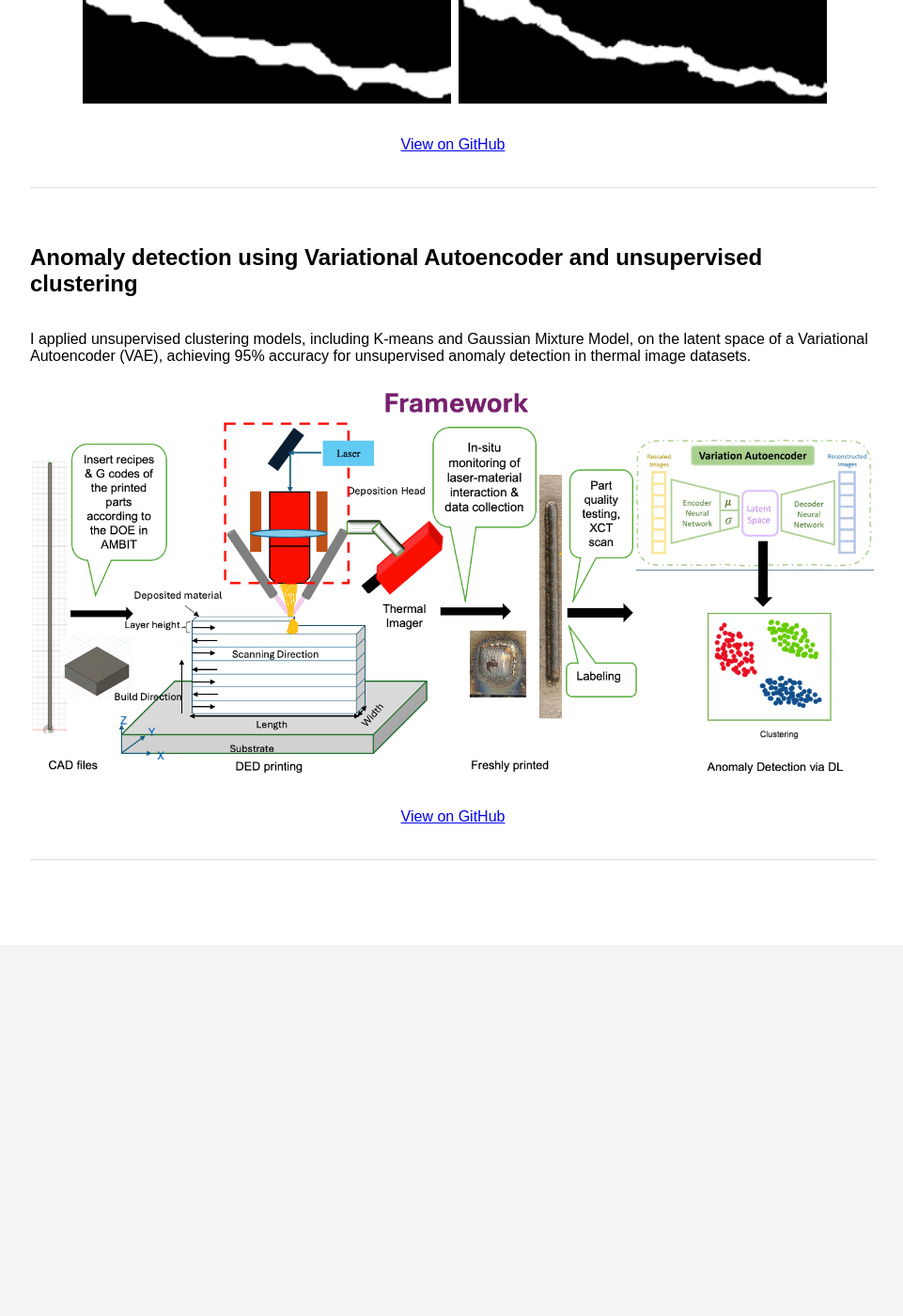
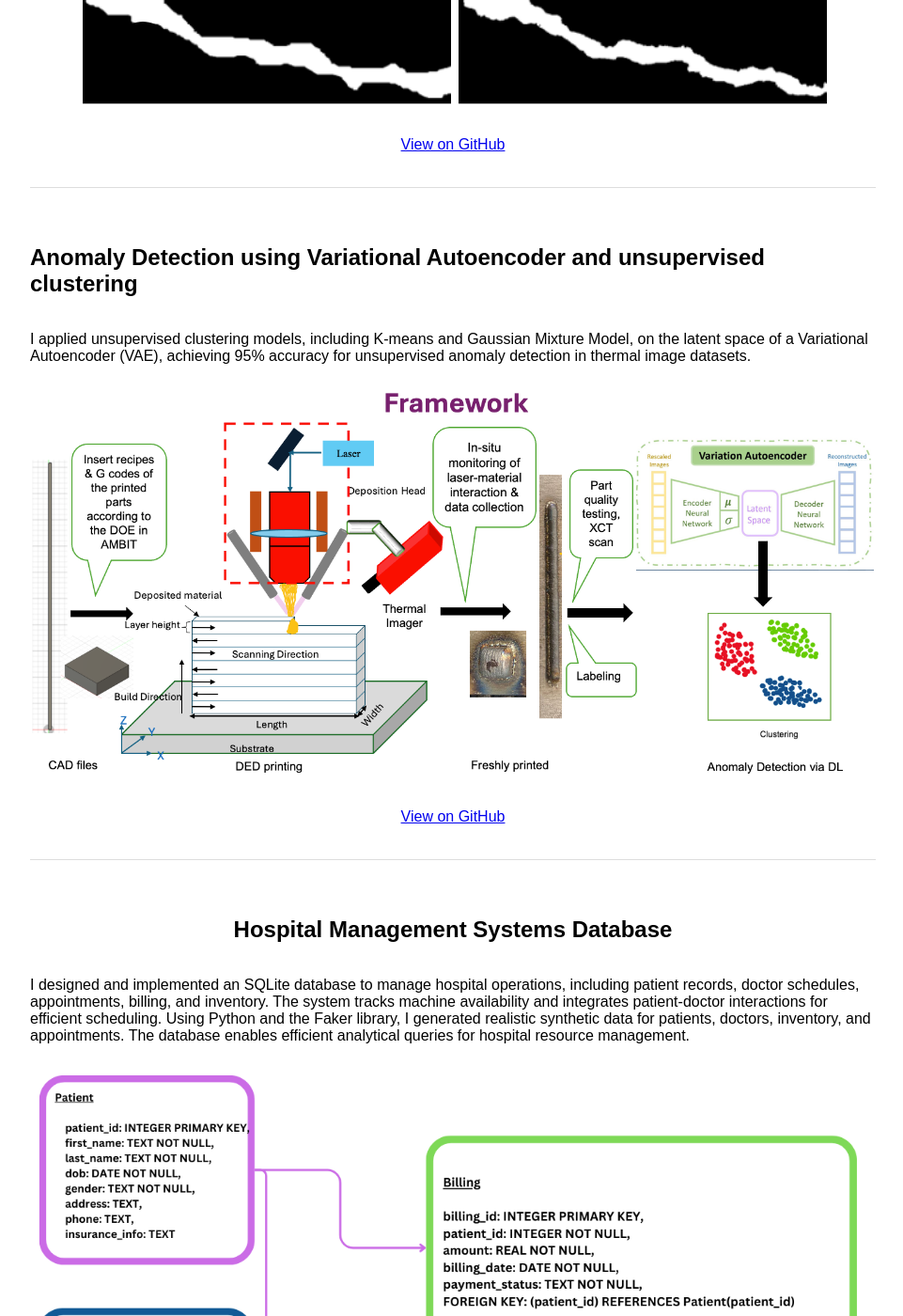
Before and after one commit to IE0005/IE0005.github.io, a Jekyll site: the page built from index.md, in a window 1280 px wide and 1400 px high, scrolled down 2785 px. Shown: the whole window at 94% size, without its empty margins (158-1119 px from the left). Built offline with Jekyll 4.4.1, drawn with Linux system fonts in a browser that asks for light colours; before the commit the page ends 3790 px from its top, so only the background shows below that.

Commit message:
Update projects.yml

```diff
--- a/_data/projects.yml
+++ b/_data/projects.yml
@@ -15,7 +15,13 @@
   image: "/assets/img/Pavement_Crack_Detection.png"
   accuracy_curve_unet: "/assets/img/unet.png"
 
-- title: "Anomaly detection using Variational Autoencoder and unsupervised clustering"
+- title: "Anomaly Detection using Variational Autoencoder and unsupervised clustering"
   description: "I applied unsupervised clustering models, including K-means and Gaussian Mixture Model, on the latent space of a Variational Autoencoder (VAE), achieving 95% accuracy for unsupervised anomaly detection in thermal image datasets."
   link: "https://github.com/IE0005/Anomaly_detection_.git"
   image: "/assets/img/anomaly_det.png"
+
+
+- title: "Hospital Management Systems Database"
+  description: "I designed and implemented an SQLite database to manage hospital operations, including patient records, doctor schedules, appointments, billing, and inventory. The system tracks machine availability and integrates patient-doctor interactions for efficient scheduling. Using Python and the Faker library, I generated realistic synthetic data for patients, doctors, inventory, and appointments. The database enables efficient analytical queries for hospital resource management."
+  link: "https://github.com/IE0005/hospital_management_database.git"
+  image: "/assets/img/Hospital_management_database.png"
```
